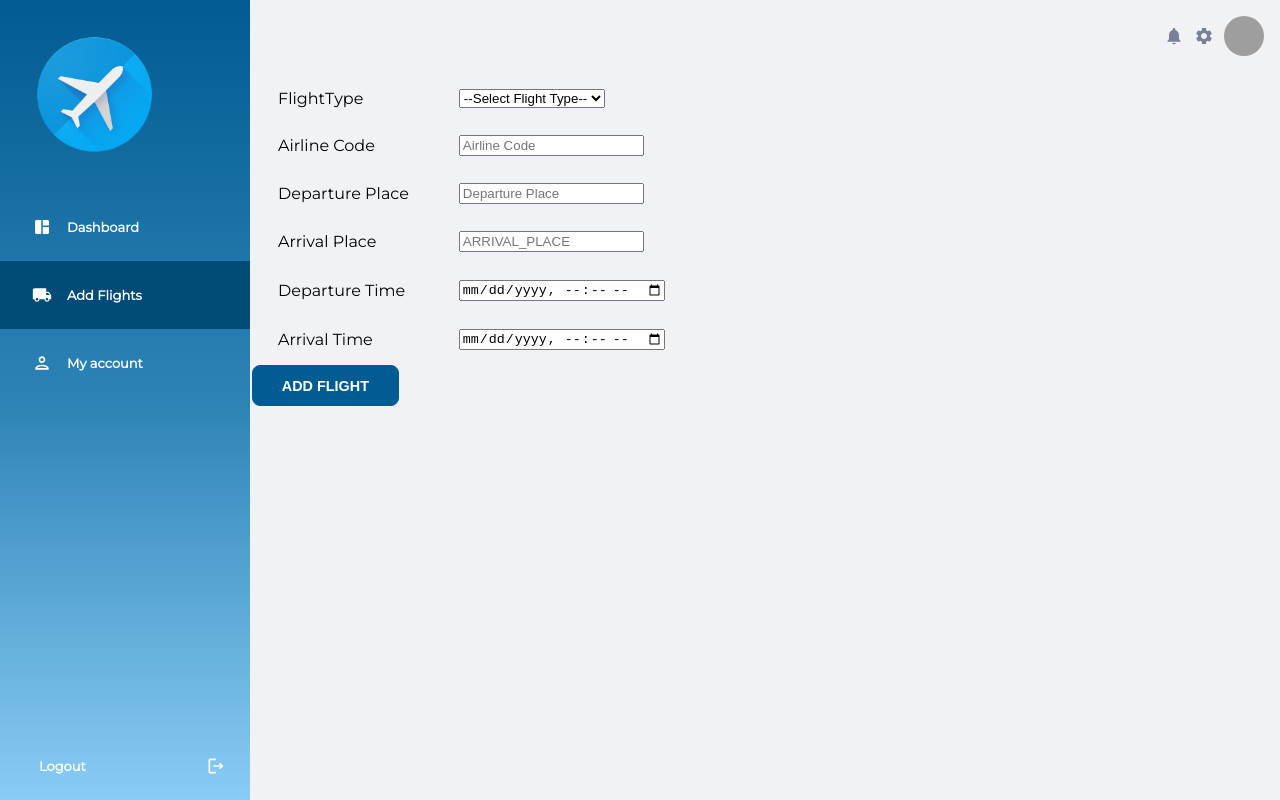
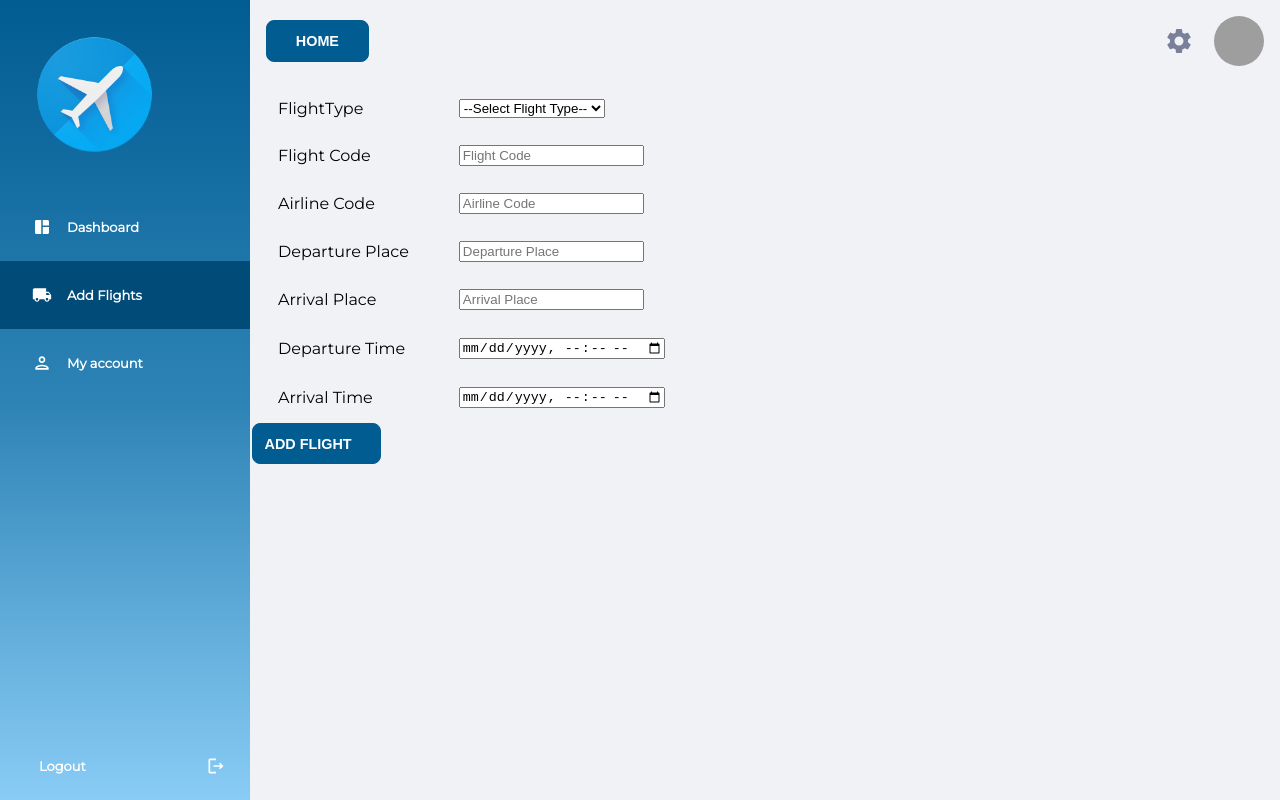
Before and after one commit to gopinathsjsu/team-project-team-15, a React (Create React App) app in the folder frontend/: page /AddFlight in a window 1280 px wide. Built offline with nearby package versions, Linux system fonts and the light colour scheme; grey boxes are pictures that could not be loaded.

Commit message:
updated logic for Adding a flight

```diff
--- a/frontend/package.json
+++ b/frontend/package.json
@@ -9,6 +9,7 @@
     "@testing-library/jest-dom": "^5.16.4",
     "@testing-library/react": "^13.3.0",
     "@testing-library/user-event": "^13.5.0",
+    "antd": "^5.0.0",
     "axios": "^1.1.3",
     "bootstrap": "^5.2.2",
     "cors": "^2.8.5",
@@ -18,6 +19,7 @@
     "mysql2": "^2.3.0",
     "react": "^18.2.0",
     "react-dom": "^18.2.0",
+    "react-hook-form": "^7.39.4",
     "react-router-dom": "^6.3.0",
     "react-scripts": "5.0.1",
     "sequelize": "^6.6.5",
--- a/frontend/src/components/DashboardHeader/index.jsx
+++ b/frontend/src/components/DashboardHeader/index.jsx
@@ -1,51 +1,34 @@
 import React from 'react';
 
 import './styles.css';
-import NotificationIcon from '../../assets/icons/notification.svg';
 import SettingsIcon from '../../assets/icons/settings.svg';
+import { useNavigate } from 'react-router-dom';
 
 function DashboardHeader ({ btnText, onClick }) {
+
+    const navigate = useNavigate();
+    const profile = () =>{
+        navigate("/profile")
+    }
     return(
         <div className='dashbord-header-container'>
             {btnText &&
                 <button className='dashbord-header-btn' onClick={onClick}>{btnText}</button>
             }
-
             <div className='dashbord-header-right'>
-                <img
-                    src={NotificationIcon}
-                    alt='notification-icon'
-                    className='dashbord-header-icon' />
                 <img
                     src={SettingsIcon}
                     alt='settings-icon'
                     className='dashbord-header-icon' />
                 <img
                     className='dashbord-header-avatar'
-                    src='https://i.pinimg.com/564x/66/6e/6a/666e6abd7b819527c28ddebc4399b42f.jpg' />
+                    src='https://i.pinimg.com/564x/66/6e/6a/666e6abd7b819527c28ddebc4399b42f.jpg'
+                    onClick={profile} />
             </div>
         </div>
     )
 }
 
-function DashboardHeaderE () {
-    return(
-        <div className='dashbord-header-container'>
-            <div className='dashbord-header-right'>
-                <img
-                    src={NotificationIcon}
-                    alt='notification-icon'
-                    className='dashbord-header-icon' />
-                <img
-                    src={SettingsIcon}
-                    alt='settings-icon'
-                    className='dashbord-header-icon' />
-                <img
-                    className='dashbord-header-avatar'
-                    src='https://i.pinimg.com/564x/66/6e/6a/666e6abd7b819527c28ddebc4399b42f.jpg' />
-            </div>
-        </div>
-    )
-}
 
-export {DashboardHeader, DashboardHeaderE};
+
+export default DashboardHeader;
--- a/frontend/src/components/DashboardHeader/styles.css
+++ b/frontend/src/components/DashboardHeader/styles.css
@@ -8,6 +8,20 @@
 .dashbord-header-btn {
     padding: 0.8em;
     padding-left: 2em;
+    padding-right: 2em;
+    cursor: pointer;
+    color: #FFFFFF;
+    font-size: 0.9rem;
+    font-weight: 700;
+    border-radius: 8px;
+    text-transform: uppercase;
+    border: 1px solid #015C92;
+    background-color: #015C92;
+}
+
+.btn-aup {
+    padding: 0.8em;
+    padding-left: 2m;
     padding-right: 2em;
     cursor: pointer;
     color: #FFFFFF;
@@ -60,13 +74,13 @@
     align-items: center;
 }
 .dashbord-header-icon {
-    width: 20px;
-    margin-right: 10px;
+    width: 30px;
+    margin-right: 20px;
     cursor: pointer;
 }
 .dashbord-header-avatar {
-    width: 40px;
-    height: 40px;
+    width: 50px;
+    height: 50px;
     cursor: pointer;
-    border-radius: 20px;
+    border-radius: 40px;
 }
--- a/frontend/src/pages/Flights/AddFlight.jsx
+++ b/frontend/src/pages/Flights/AddFlight.jsx
@@ -1,8 +1,8 @@
 import React, {useState, useEffect, useRef} from 'react';
-import {DashboardHeader, DashboardHeaderE} from '../../components/DashboardHeader/index.jsx';
+import DashboardHeader from '../../components/DashboardHeader/index.jsx';
 import axios from "axios";
 import { useNavigate } from 'react-router-dom';
-import styled from 'styled-components';
+import { useForm } from "react-hook-form";
 
 
 //import {calculateRange, sliceData} from '../utils/table-pagination';
@@ -12,12 +12,6 @@ import '../../index.css'
 
 const AddFlight = () =>{
 
-    const DropDownContainer = styled("div")``;
-    const DropDownHeader = styled("div")``;
-    const DropDownListContainer = styled("div")``;
-    const DropDownList = styled("ul")``;
-    const ListItem = styled("li")``;
-
     const [FLIGHT_CODE, setFlightCode] = useState('');
     const [AIRLINE_CODE, setAirlineCode] = useState('');
     const [ARRIVAL_DATE, setArrivalDate] = useState('');
@@ -25,8 +19,13 @@ const AddFlight = () =>{
     const [ARRIVAL_PLACE, setArrivalPlace] = useState('');
     const [DEPARTURE_PLACE, setDeparturePlace] = useState('');
 
-    const ref = useRef();
     const navigate = useNavigate();
+    const watch = useForm();
+
+
+    const goHome = () => {
+        navigate('/');
+    }
 
     const saveFlight = async (e) => {
       e.preventDefault();
@@ -43,16 +42,25 @@ const AddFlight = () =>{
 
     return (
       <div className='dashboard-content'>
-        <DashboardHeaderE />
+        <DashboardHeader btnText="Home" onClick={goHome}/>
           <form onSubmit={ saveFlight }>
           <table>
                 <div className="field">
                 <tr><td><label className="label">FlightType</label></td>
                     <td><select name="flightType" id="flightType">
                         <option value="">--Select Flight Type--</option>
-                        <option value="arr">Arrival</option>
-                        <option value="dep">Departure</option>
+                        <option value="Arrival">Arrival</option>
+                        <option value="Departure">Departure</option>
                     </select></td></tr>
+
+                    <tr><td><label className="label">Flight Code</label></td>
+                    <td><input
+                        className="input"
+                        type="text"
+                        placeholder="Flight Code"
+                        value={ FLIGHT_CODE }
+                        onChange={ (e) => setFlightCode(e.target.value) }
+                    /></td></tr>
 
                     <tr><td><label className="label">Airline Code</label></td>
                     <td><input
@@ -62,7 +70,6 @@ const AddFlight = () =>{
                         value={ AIRLINE_CODE }
                         onChange={ (e) => setAirlineCode(e.target.value) }
                     /></td></tr>
-
 
                     <tr><td><label className="label">Departure Place</label></td>
                     <td><input
@@ -78,7 +85,7 @@ const AddFlight = () =>{
                     <td><input
                         className="input"
                         type="text"
-                        placeholder="ARRIVAL_PLACE"
+                        placeholder="Arrival Place"
                         value={ ARRIVAL_PLACE }
                         onChange={ (e) => setArrivalPlace(e.target.value) }
                     /></td></tr>
@@ -93,7 +100,6 @@ const AddFlight = () =>{
                         onChange={ (e) => setDepartureDate(e.target.value) }
                     /></td></tr>
 
-
                     <tr><td><label className="label">Arrival Time</label></td>
                     <td><input
                         className="input"
@@ -103,7 +109,7 @@ const AddFlight = () =>{
                         onChange={ (e) => setArrivalDate(e.target.value) }
                     /></td></tr>
 
-                <button className='dashbord-header-btn' onClick='/'>Add Flight</button>
+                <button className='btn-aup' onClick={saveFlight}>Add Flight</button>
 
                 </div>
                 </table>
--- a/frontend/src/pages/Flights/DisplayFlights.jsx
+++ b/frontend/src/pages/Flights/DisplayFlights.jsx
@@ -4,7 +4,7 @@ import { Link } from "react-router-dom";
 import { useNavigate } from 'react-router-dom';
 import qs from 'qs';
 
-import {DashboardHeader, DashboardHeaderE} from '../../components/DashboardHeader/index.jsx';
+import DashboardHeader from '../../components/DashboardHeader/index.jsx';
 //import {calculateRange, sliceData} from '../../utils/table-pagination';
 import '../../index.css'
 
@@ -84,8 +84,9 @@ const FlightsList = () => {
                         <th>Actions</th>
                 </thead>
                 <tbody>
-                    {dep_flights.map((dep_flights, index) => (
-                        <tr key={index}>
+                    {dep_flights.map((dep_flights, index) =>
+                        dep_flights.GATE != "null" ? (
+                        <tr key={dep_flights.GATE}>
                             <td><span>{dep_flights.FLIGHT_CODE}</span></td>
                             <td><span>{dep_flights.AIRLINE_CODE}</span></td>
                             <td><span>{dep_flights.DEPARTURE_PLACE}</span></td>
@@ -94,12 +95,12 @@ const FlightsList = () => {
                             <td><span>{dep_flights.ARRIVAL_DATE}</span></td>
                             <td><span>{dep_flights.GATE.TERMINAL_NUMBER}</span></td>
                             <td><span>{dep_flights.GATE.GATE_NUMBER}</span></td>
-                            <td>
-                            <button className='btn-edit' onClick={ () => updateFlight(dep_flights.FLIGHT_CODE) }>update</button>
+                            <td><button className='btn-edit' onClick={ () => updateFlight(dep_flights.FLIGHT_CODE) }>update</button>
                             {/*<button onClick={ () => deleteFlight(flights.FLIGHT_CODE) } className="btn-remove">Delete</button>*/}
                             </td>
                         </tr>
-                ))}
+                    ) : null
+                )}
                 </tbody>
                 </table>
         </div>
@@ -139,8 +140,6 @@ const FlightsList = () => {
                             <td><span>{arr_flights.ARRIVAL_PLACE}</span></td>
                             <td><span>{arr_flights.DEPARTURE_DATE}</span></td>
                             <td><span>{arr_flights.ARRIVAL_DATE}</span></td>
-                            <td><span>{arr_flights.GATE.TERMINAL_NUMBER}</span></td>
-                            <td><span>{arr_flights.GATE.GATE_NUMBER}</span></td>
                             <td><span>{arr_flights.FLIGHT_BAGGAGE}</span></td>
                             <td>
                             <button className='btn-edit' onClick={ () => updateFlight(arr_flights.FLIGHT_CODE) }>update</button>
--- a/frontend/src/pages/Flights/UpdateFlight.jsx
+++ b/frontend/src/pages/Flights/UpdateFlight.jsx
@@ -1,7 +1,7 @@
 import { useState, useEffect } from 'react'
 import axios from "axios";
 import { useNavigate, useParams, useLocation } from 'react-router-dom';
-import {DashboardHeader, DashboardHeaderE} from '../../components/DashboardHeader/index.jsx';
+import DashboardHeader from '../../components/DashboardHeader/index.jsx';
 
 const UpdateFlight = () => {
     const [flights, setFlight] = useState([]);
@@ -48,7 +48,7 @@ const UpdateFlight = () => {
 
     return (
         <div>
-            <DashboardHeaderE />
+            <DashboardHeader />
             <form onSubmit={ updateFlight }>
                 <table>
                 <div className="field">
--- a/package.json
+++ b/package.json
@@ -1,5 +1,6 @@
 {
   "dependencies": {
-    "eslintrc": "^1.0.6"
+    "eslintrc": "^1.0.6",
+    "antd": "^4.0.0"
   }
 }
```
Also changed, not shown: 1 other file (tests, documents, lock files or other folders).
